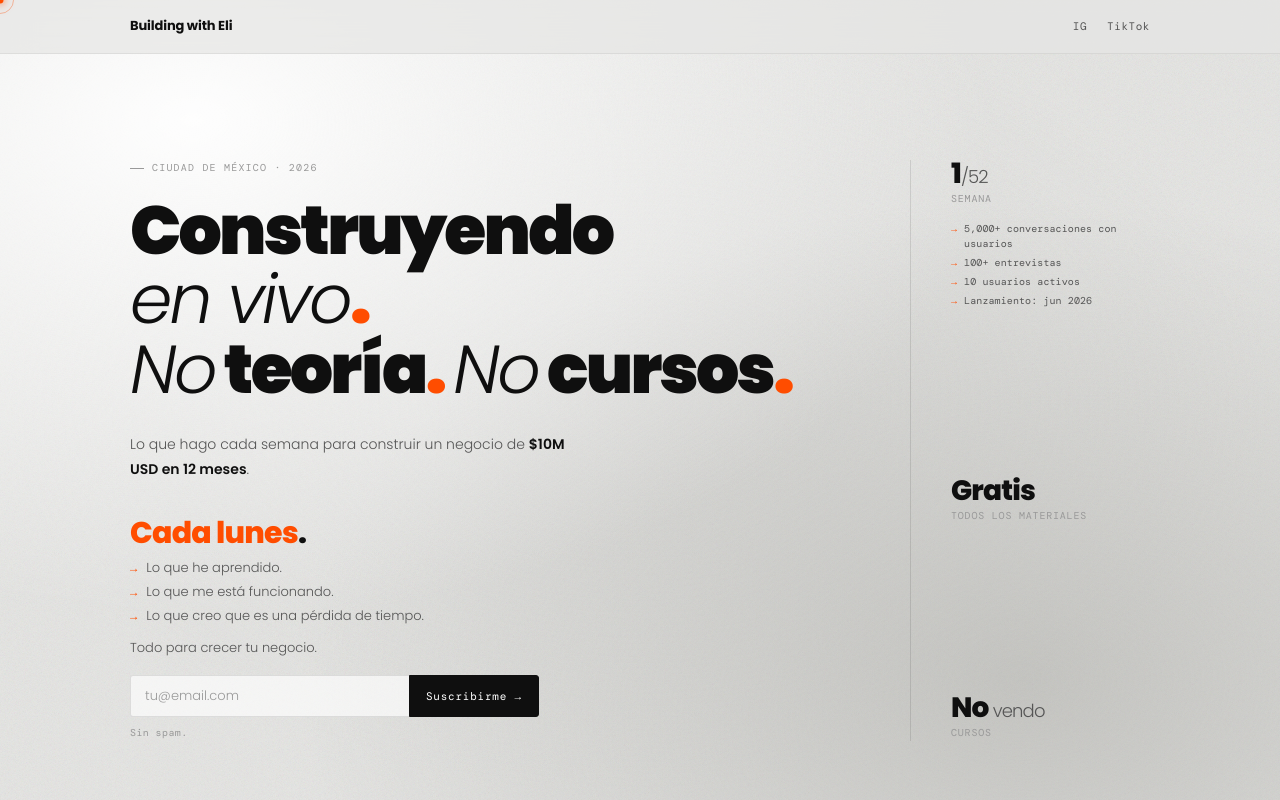
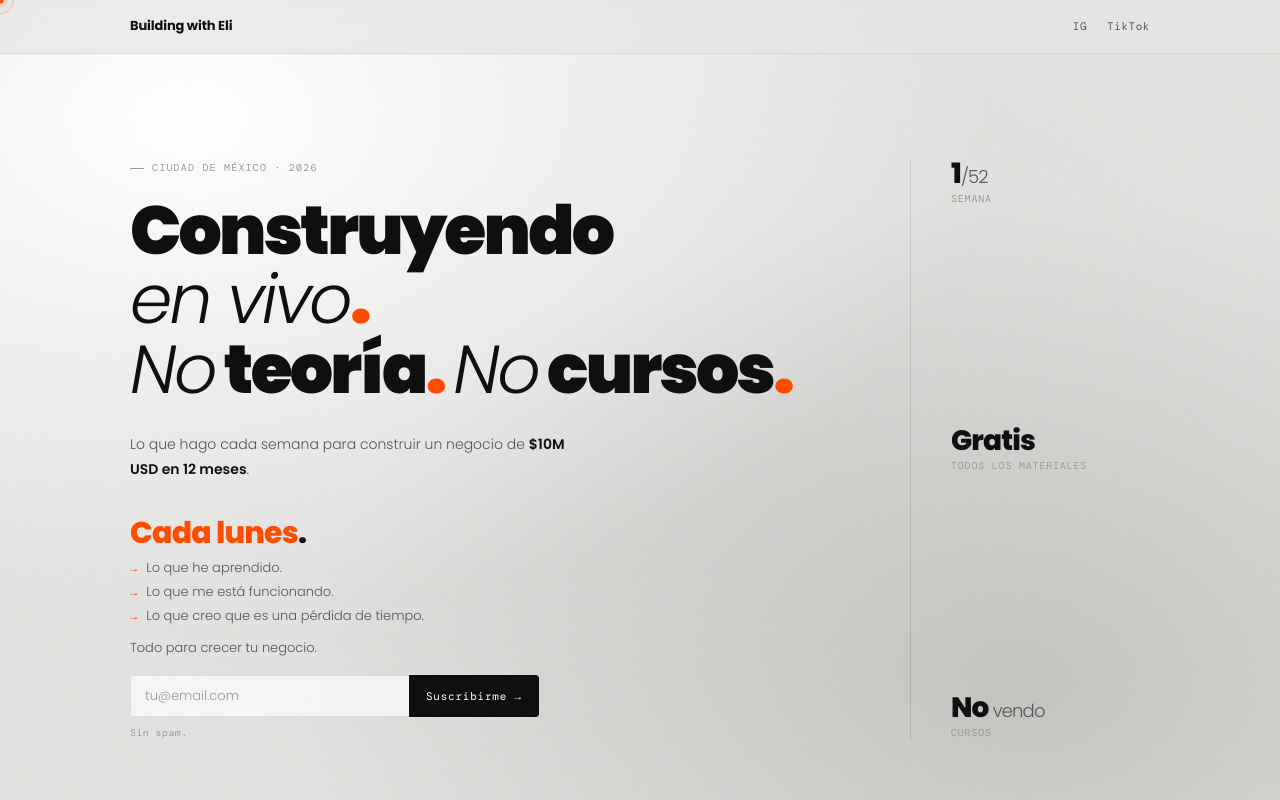
Before and after one commit to erivasf/buildingwitheli, a website: page index.html in a window 1280 px wide. Shown: the top 800 px of the page. Drawn offline with nearby package versions, Linux system fonts and the light colour scheme; a web font is replaced by a local one.

Commit message:
revert: drop live tracker bullets

```diff
--- a/index.html
+++ b/index.html
@@ -212,21 +212,6 @@ h1 .accent { color: var(--neon); }
 .side-stat-label {
   font-family: var(--mono); font-size: 10px;
   color: var(--ink3); letter-spacing: 0.08em; text-transform: uppercase;
-}
-.stat-bullets {
-  list-style: none; margin: 14px 0 0; padding: 0;
-}
-.stat-bullets li {
-  display: flex; align-items: baseline; gap: 7px;
-  font-family: var(--mono); font-size: 10px; font-weight: 400;
-  color: var(--ink2); letter-spacing: 0.01em; line-height: 1.5;
-  margin-bottom: 4px;
-}
-.stat-bullets li:last-child { margin-bottom: 0; }
-.stat-bullets li::before {
-  content: '→';
-  color: var(--neon);
-  flex-shrink: 0;
 }
 .side-line { display: none; }
 
@@ -473,12 +458,6 @@ footer {
       <div class="side-stat">
         <div class="side-stat-num">1<span class="unit">/52</span></div>
         <div class="side-stat-label">Semana</div>
-        <ul class="stat-bullets">
-          <li>5,000+ conversaciones con usuarios</li>
-          <li>100+ entrevistas</li>
-          <li>10 usuarios activos</li>
-          <li>Lanzamiento: jun 2026</li>
-        </ul>
       </div>
       <div class="side-stat">
         <div class="side-stat-num">Gratis</div>
```
